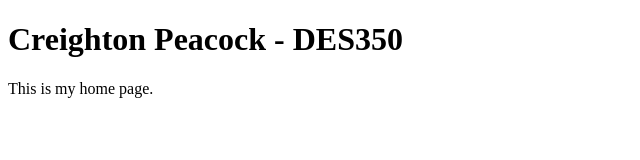
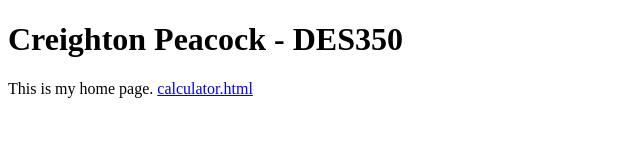
Before and after one commit to cpeaco4/DES-350, a plain HTML site: page index.html in a window 1280 px wide. Shown: the whole page, without its empty margins (0-640 px from the left). Drawn offline with Linux system fonts and the light colour scheme.

Commit message:
Add files via upload

```diff
--- a/index.html
+++ b/index.html
@@ -10,3 +10,4 @@
 	This is my home page.
 </body>
 </html>
+<a href="calculator.html" target="_blank">calculator.html</a>
```
